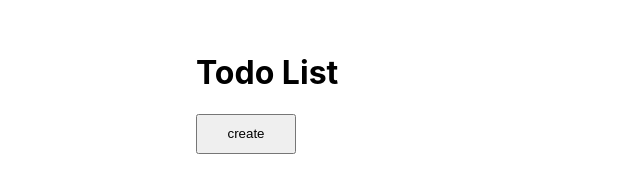
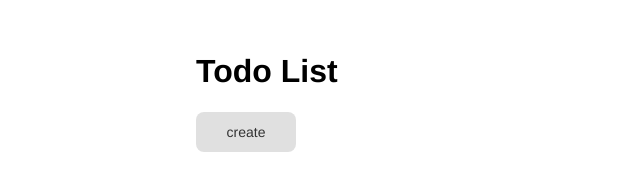
Before and after one commit to eren-a/todo-list-desktop-app, an Electron app: page src/index.html in a window 1000 px wide. Shown: the whole page, without its empty margins (0-640 px from the left). Drawn offline with Linux system fonts and the light colour scheme.

Commit message:
css changes

```diff
--- a/src/index.css
+++ b/src/index.css
@@ -1,15 +1,23 @@
 body {
-  font-family: -apple-system, BlinkMacSystemFont, 'Segoe UI', Roboto, Helvetica,
-    Arial, sans-serif;
+  font-family: "Haas Grot Text R Web", "Helvetica Neue", Helvetica, Arial, sans-serif;
   margin: auto;
   max-width: 38rem;
   padding: 2rem;
 }
 
 button {
-  width: 20px;
-  height: 20px;
-  justify-self: end;
+  width: 30px;
+  height: 30px;
+  background-color: rgba(51, 51, 51, 0.15);
+  border-radius: 8px;
+  border-width: 0;
+  color: #333333;
+  cursor: pointer;
+  display: inline-block;
+  font-family: "Haas Grot Text R Web", "Helvetica Neue", Helvetica, Arial, sans-serif;
+  font-size: 14px;
+  font-weight: 500;
+  line-height: 20px;
 }
 
 #create {
@@ -18,8 +26,16 @@ button {
 }
 
 .all-tasks div {
+  justify-content: center;
+  align-items: center;
   width: 400px;
   height: 50px;
   display: grid;
-  grid-template-columns: 1fr 1fr;
+  grid-template-columns: 7fr 1fr 1fr;
 }
+
+.all-tasks button {
+  justify-self: center;
+  justify-content: center;
+  align-self: center;
+}
```
